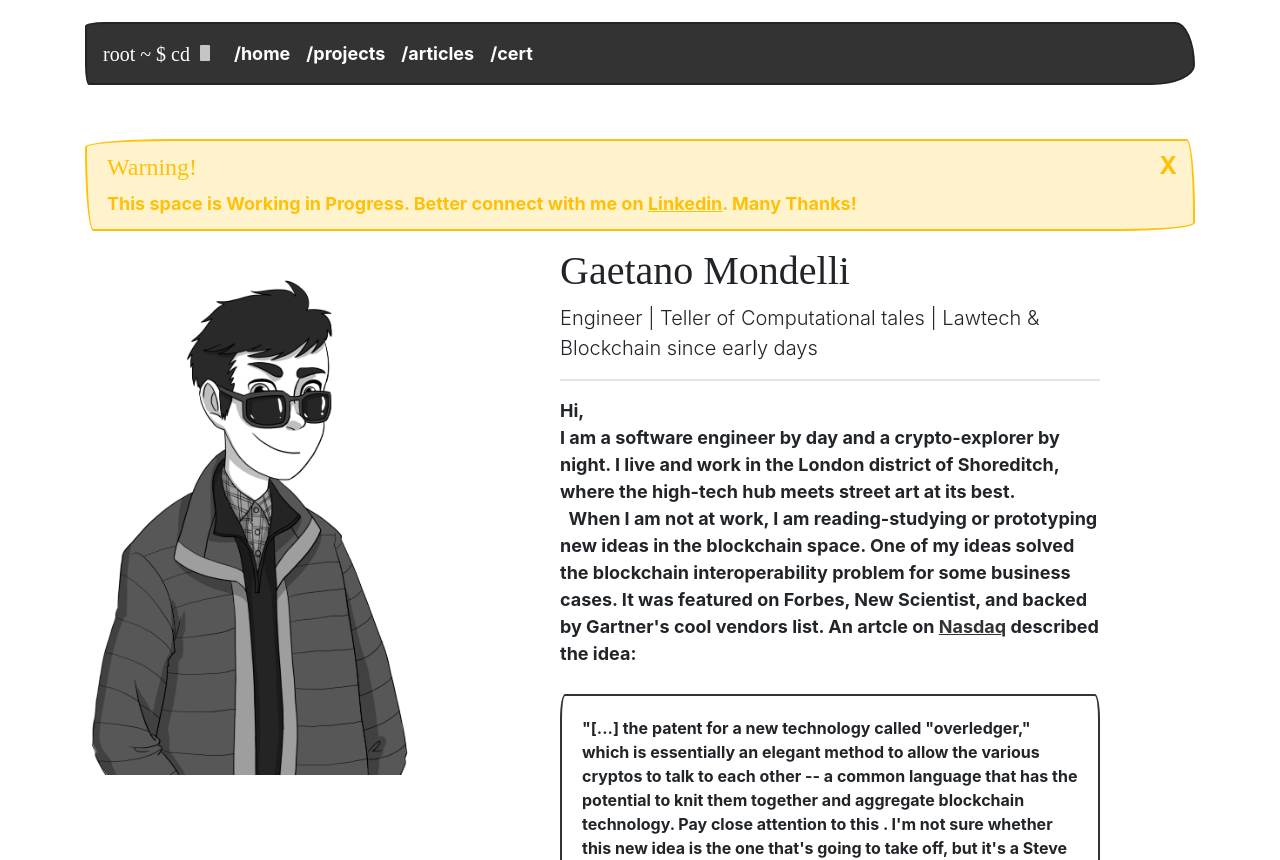
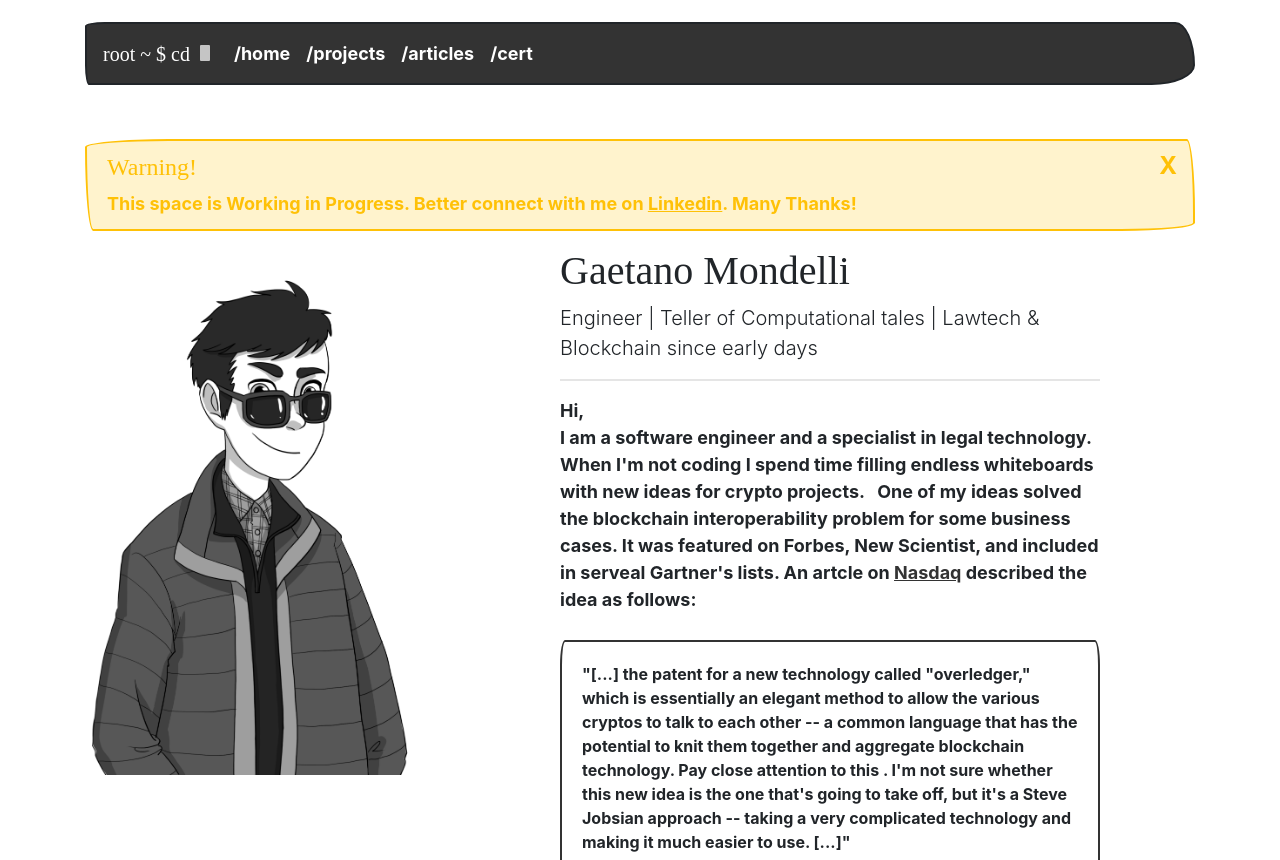
Before and after one commit to GaetanoMondelli/GaetanoMondelli.github.io, a React (Create React App) app: page / in a window 1280 px wide. Shown: the top 860 px of the page. Built offline with nearby package versions, Linux system fonts and the light colour scheme; a web font is replaced by a local one.

Commit message:
feat: change text, focus on lawtech tehcnologies

```diff
--- a/src/App.js
+++ b/src/App.js
@@ -42,10 +42,9 @@ class App extends React.Component {
                 <h1>Gaetano Mondelli</h1>
                 <p class="lead"> Engineer | Teller of Computational tales | Lawtech & Blockchain  since early days </p>
                 <hr />
-                <p>Hi, <br></br> I am a software engineer by day and a crypto-explorer by night.
-I live and work in the London district of Shoreditch, where the high-tech hub meets street art at its best.<br></br>
+                <p>Hi, <br></br> I am a software engineer and a specialist in legal technology. When I'm not coding I spend time filling endless whiteboards with new ideas for crypto projects.
               &nbsp;
-              When I am not at work, I am reading-studying or prototyping new ideas in the blockchain space. One of my ideas solved the blockchain interoperability problem for some business cases. It was featured on Forbes, New Scientist, and backed by Gartner's cool vendors list. An artcle on <a href="https://www.nasdaq.com/articles/what-i-learned-about-bitcoin-could-make-you-fortune-2018-03-06">Nasdaq</a> described the idea:
+              One of my ideas solved the blockchain interoperability problem for some business cases. It was featured on Forbes, New Scientist, and included in serveal Gartner's lists. An artcle on <a href="https://www.nasdaq.com/articles/what-i-learned-about-bitcoin-could-make-you-fortune-2018-03-06">Nasdaq</a> described the idea as follows:
               <br></br>
                   <br></br>
 
@@ -61,10 +60,10 @@ I live and work in the London district of Shoreditch, where the high-tech hub me
                     </div>
                   </div>
                   <br></br>
-              More recently I turned my attention to applications of social interest.
-              I think technology like blockchain can reshape and boost trust with new ways for collaborating and coordinating activities.
-              I believe the integration of law and technology is the key to empower each of us with a more accessible, quick, fair and up with the times justice.
-              If it feels exciting, feel free to ping me!
+              Recently, my focus has shifted to social-interest applications.
+              I believe technology such as blockchain can transform and enhance trust by allowing for new ways to collaborate and coordinate activities.
+              The integration of law with technology is key to empower us all with more accessible, fast, fair, and up to the times justice.
+              If you feel it is exciting, feel free to ping or find me in Shoreditch, London!
              <br></br>
                   <br></br>
                   <div class="col-md-8 offset-md-4">
```
